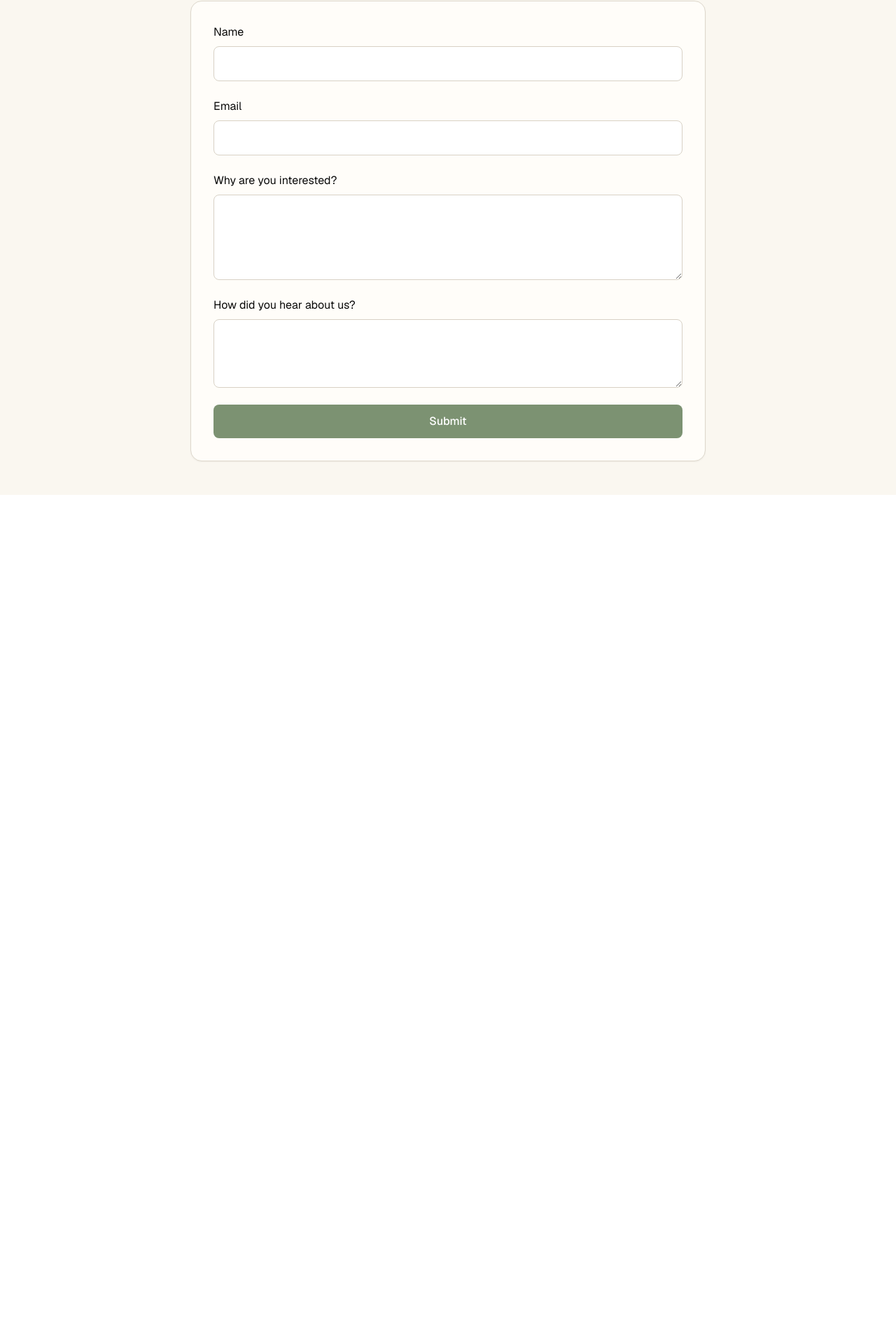
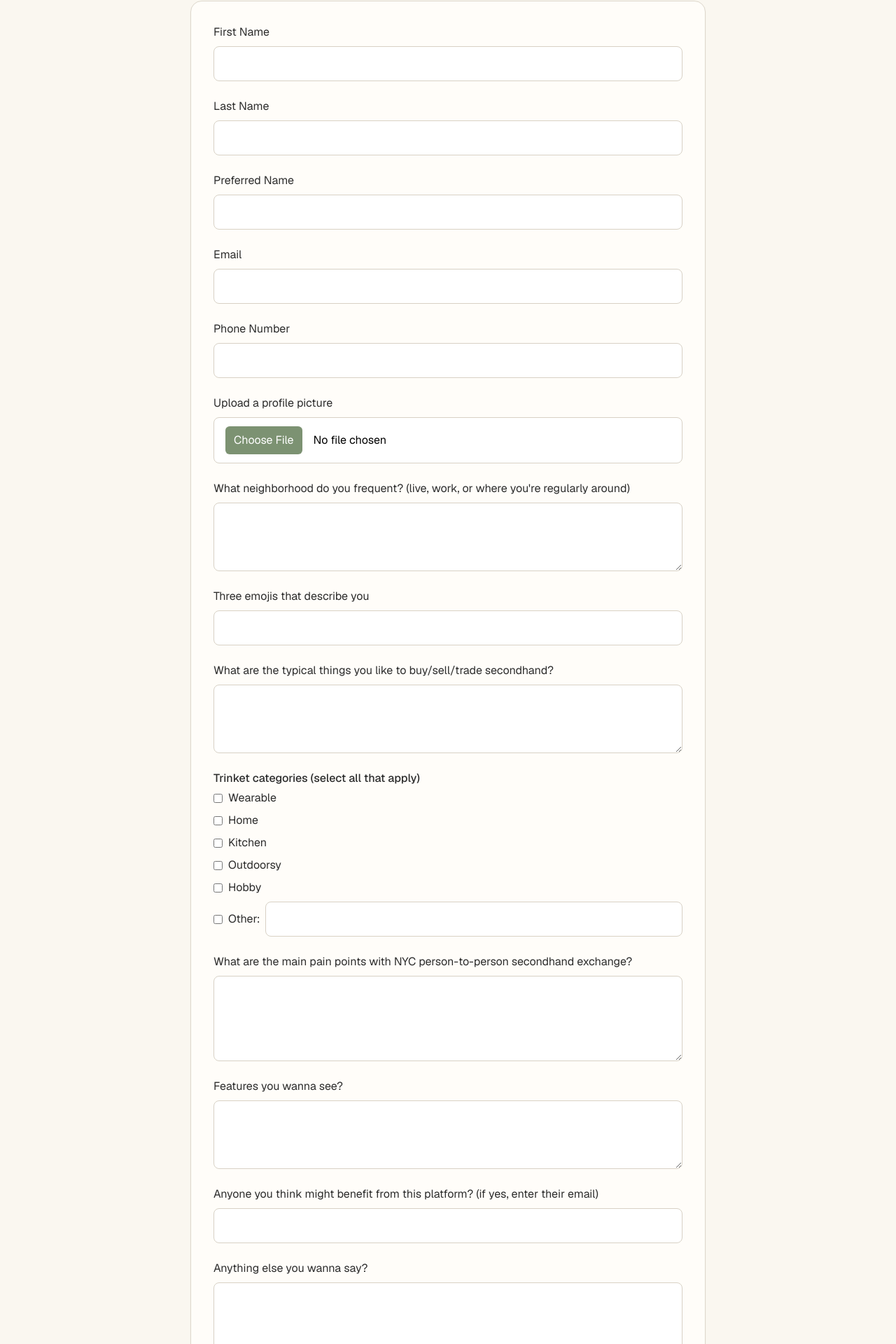
Before and after one commit to Trinket-Troop-LLC/beta, a Next.js app: page /apply in a window 1280 px wide. Shown: the part 405-2325 px from the top of the page at 70% size. Before the commit the page ends 1112 px from the top, so only its background shows below. Built offline with nearby package versions, Linux system fonts and the light colour scheme.

Commit message:
fixed application form styling

```diff
--- a/app/apply/page.tsx
+++ b/app/apply/page.tsx
@@ -1,5 +1,4 @@
 'use client'
-
 import { useState } from 'react'
 import { submitApplication } from './actions'
 import { SiteHeader } from '@/components/layout/site-header'
@@ -11,15 +10,17 @@ export default function ApplicationForm() {
 
     async function handleSubmit(formData: FormData) {
         setError(null)
-
         const result = await submitApplication(formData)
-
         if (result.success) {
             setSubmitted(true)
         } else {
             setError(result.error ?? 'Something went wrong')
         }
     }
+
+    const inputClass = "rounded-lg border border-[#d8d1c5] bg-white text-black px-4 py-3"
+    const labelClass = "flex flex-col gap-2 text-[#2c2c2c]"
+    const checkboxLabelClass = "flex items-center gap-2 text-[#2c2c2c]"
 
     return (
         <div className="min-h-screen bg-[#faf7f0]">
@@ -36,44 +37,103 @@ export default function ApplicationForm() {
                     action={handleSubmit}
                     className="flex flex-col gap-6 rounded-2xl border border-[#ded8cc] bg-[#fffdf9] p-8 shadow-sm"
                 >
-                    <label className="flex flex-col gap-2">
-                        <span>Name</span>
+                    <label className={labelClass}>
+                        <span>First Name</span>
+                        <input type="text" name="first_name" required className={inputClass} />
+                    </label>
+
+                    <label className={labelClass}>
+                        <span>Last Name</span>
+                        <input type="text" name="last_name" required className={inputClass} />
+                    </label>
+
+                    <label className={labelClass}>
+                        <span>Preferred Name</span>
+                        <input type="text" name="preferred_name" className={inputClass} />
+                    </label>
+
+                    <label className={labelClass}>
+                        <span>Email</span>
+                        <input type="email" name="email" required className={inputClass} />
+                    </label>
+
+                    <label className={labelClass}>
+                        <span>Phone Number</span>
+                        <input type="tel" name="phone_number" required className={inputClass} />
+                    </label>
+
+                    <label className={labelClass}>
+                        <span>Upload a profile picture</span>
                         <input
-                            type="text"
-                            name="name"
-                            required
-                            className="rounded-lg border border-[#d8d1c5] px-4 py-3"
+                            type="file"
+                            name="profile_pic"
+                            accept="image/png, image/jpeg"
+                            className={`${inputClass} file:mr-4 file:rounded-md file:border-0 file:bg-[#7c9272] file:px-3 file:py-2 file:text-white`}
                         />
                     </label>
 
-                    <label className="flex flex-col gap-2">
-                        <span>Email</span>
-                        <input
-                            type="email"
-                            name="email"
-                            required
-                            className="rounded-lg border border-[#d8d1c5] px-4 py-3"
-                        />
+                    <label className={labelClass}>
+                        <span>What neighborhood do you frequent? (live, work, or where you're regularly around)</span>
+                        <textarea name="neighborhood" required rows={3} className={inputClass} />
                     </label>
 
-                    <label className="flex flex-col gap-2">
-                        <span>Why are you interested?</span>
-                        <textarea
-                            name="why_interested"
-                            required
-                            rows={4}
-                            className="rounded-lg border border-[#d8d1c5] px-4 py-3"
-                        />
+                    <label className={labelClass}>
+                        <span>Three emojis that describe you</span>
+                        <input type="text" name="emojis" required className={inputClass} />
                     </label>
 
-                    <label className="flex flex-col gap-2">
-                        <span>How did you hear about us?</span>
-                        <textarea
-                            name="how_heard"
-                            required
-                            rows={3}
-                            className="rounded-lg border border-[#d8d1c5] px-4 py-3"
-                        />
+                    <label className={labelClass}>
+                        <span>What are the typical things you like to buy/sell/trade secondhand?</span>
+                        <textarea name="what_trading" required rows={3} className={inputClass} />
+                    </label>
+
+                    <fieldset className="flex flex-col gap-2 text-[#2c2c2c]">
+                        <legend className="mb-1 font-medium">Trinket categories (select all that apply)</legend>
+                        <label className={checkboxLabelClass}>
+                            <input type="checkbox" name="categories" value="wearable" />
+                            Wearable
+                        </label>
+                        <label className={checkboxLabelClass}>
+                            <input type="checkbox" name="categories" value="home" />
+                            Home
+                        </label>
+                        <label className={checkboxLabelClass}>
+                            <input type="checkbox" name="categories" value="kitchen" />
+                            Kitchen
+                        </label>
+                        <label className={checkboxLabelClass}>
+                            <input type="checkbox" name="categories" value="outdoorsy" />
+                            Outdoorsy
+                        </label>
+                        <label className={checkboxLabelClass}>
+                            <input type="checkbox" name="categories" value="hobby" />
+                            Hobby
+                        </label>
+                        <label className={checkboxLabelClass}>
+                            <input type="checkbox" name="categories" value="other" />
+                            Other:
+                            <input type="text" name="other_category" className={`${inputClass} flex-1`} />
+                        </label>
+                    </fieldset>
+
+                    <label className={labelClass}>
+                        <span>What are the main pain points with NYC person-to-person secondhand exchange?</span>
+                        <textarea name="pain_points" required rows={4} className={inputClass} />
+                    </label>
+
+                    <label className={labelClass}>
+                        <span>Features you wanna see?</span>
+                        <textarea name="future_features" required rows={3} className={inputClass} />
+                    </label>
+
+                    <label className={labelClass}>
+                        <span>Anyone you think might benefit from this platform? (if yes, enter their email)</span>
+                        <input type="email" name="referral_email" className={inputClass} />
+                    </label>
+
+                    <label className={labelClass}>
+                        <span>Anything else you wanna say?</span>
+                        <textarea name="misc_thoughts" rows={3} className={inputClass} />
                     </label>
 
                     <button
@@ -82,10 +142,16 @@ export default function ApplicationForm() {
                     >
                         Submit
                     </button>
-
                     {error && <p className="text-sm text-red-600">{error}</p>}
                 </form>
             )}
+
+            <footer className="mt-10 text-center text-sm text-[#7c8072]">
+                <p>Questions? Reach us at @trinkettroop on Instagram</p>
+                <a href="https://buymeacoffee.com/trinkettroop" target="_blank" rel="noreferrer" className="underline">
+                    Buy us a coffee ☕
+                </a>
+            </footer>
         </main>
     </div>
     )
```
